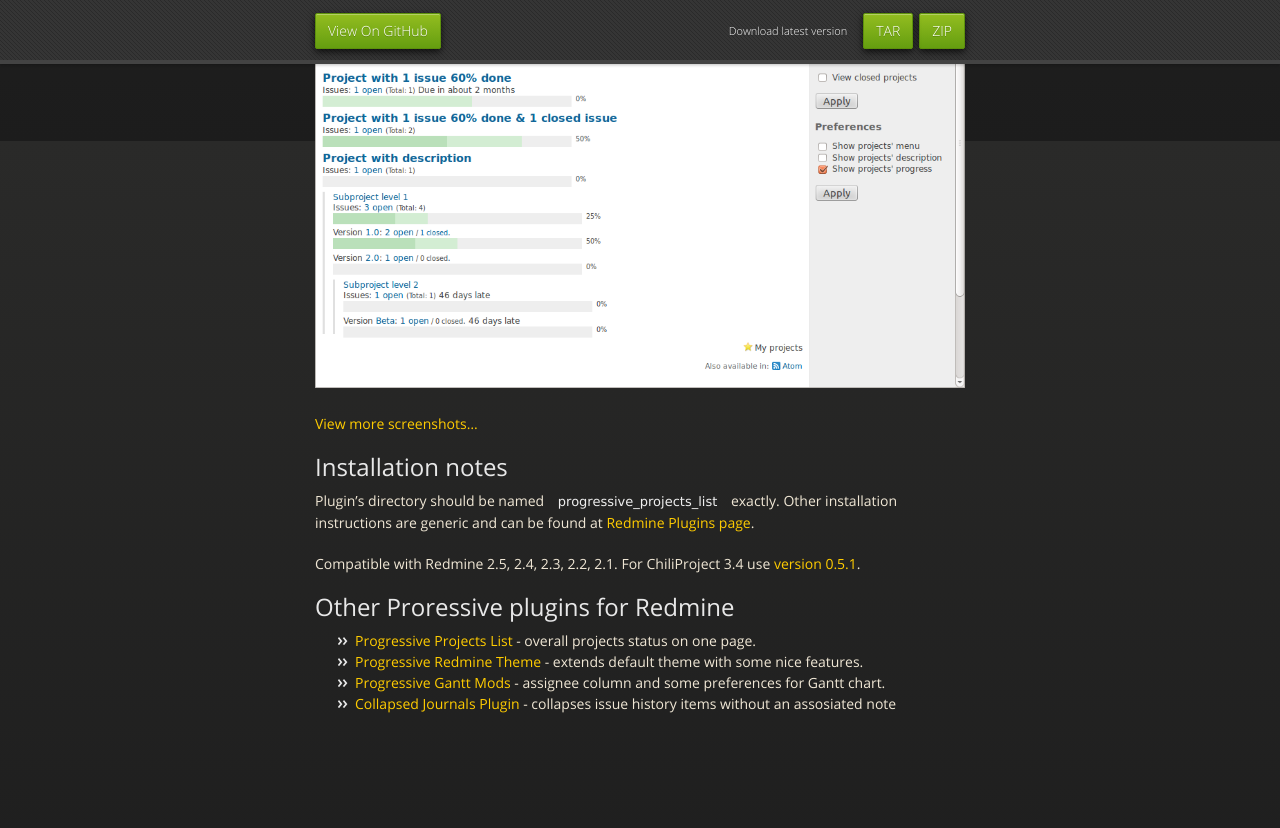
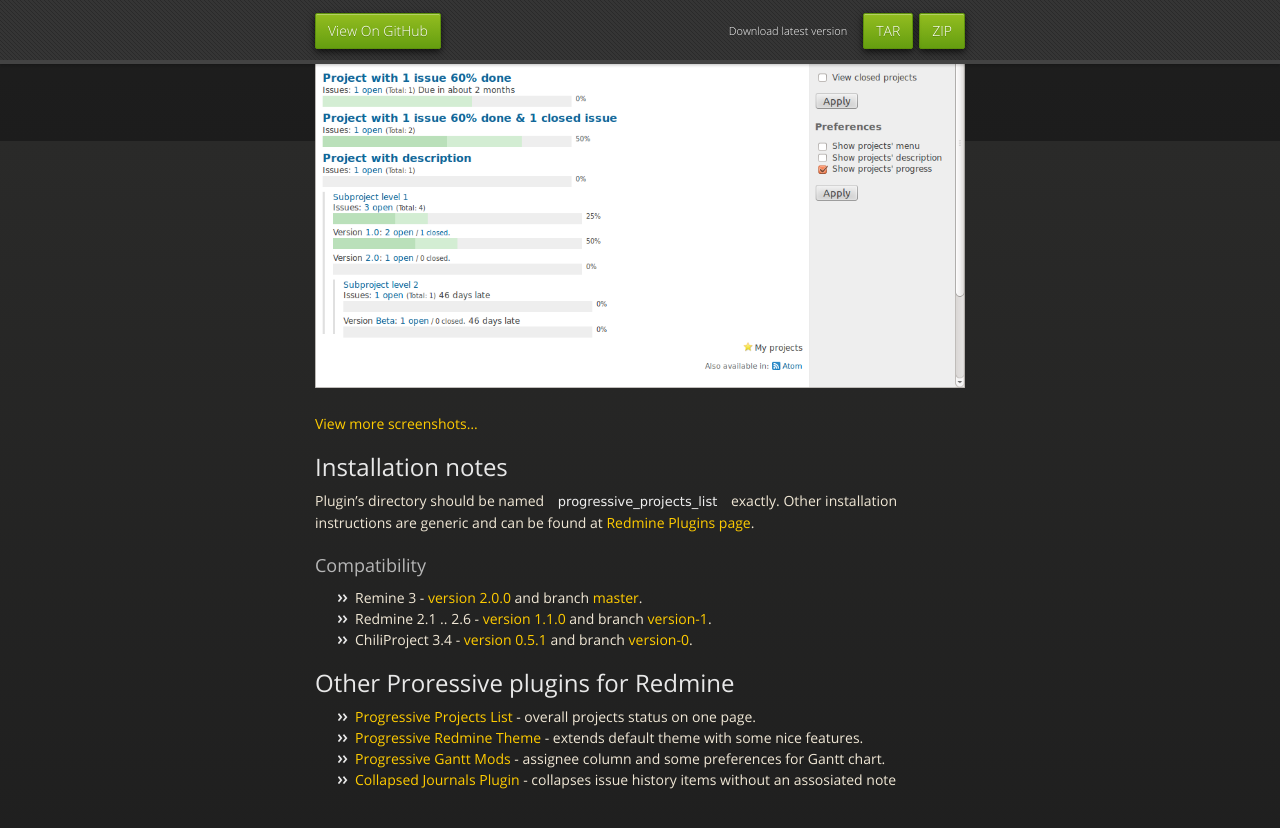
Before and after one commit to ergoserv/redmine-progressive-projects-list, a Jekyll site: the page built from index.md, in a window 1280 px wide and 900 px high, scrolled down 759 px. Shown: the top 828 px of the window. Built offline with Jekyll 4.4.1, drawn with Linux system fonts in a browser that asks for light colours; nearby versions of some CDN libraries; some of the changed text lies outside the part shown.

```diff
--- a/index.md
+++ b/index.md
@@ -35,8 +35,11 @@ Installation notes
 Plugin's directory should be named `progressive_projects_list` exactly.
 Other installation instructions are generic and can be found at [Redmine Plugins page](http://www.redmine.org/projects/redmine/wiki/Plugins).
 
-Compatible with Redmine 2.5, 2.4, 2.3, 2.2, 2.1.
-For ChiliProject 3.4 use [version 0.5.1](https://github.com/stgeneral/redmine-progressive-projects-list/releases/tag/v0.5.1).
+### Compatibility ###
+
+- Remine 3 - [version 2.0.0](https://github.com/stgeneral/redmine-progressive-projects-list/releases/tag/v2.0.0) and branch [master](https://github.com/stgeneral/redmine-progressive-projects-list/tree/master).
+- Redmine 2.1 .. 2.6 - [version 1.1.0](https://github.com/stgeneral/redmine-progressive-projects-list/releases/tag/v1.1.0) and branch [version-1](https://github.com/stgeneral/redmine-progressive-projects-list/tree/version-1).
+- ChiliProject 3.4 - [version 0.5.1](https://github.com/stgeneral/redmine-progressive-projects-list/releases/tag/v0.5.1) and branch [version-0](https://github.com/stgeneral/redmine-progressive-projects-list/tree/version-0).
 
 
 Other Proressive plugins for Redmine
```
Also changed, not shown: other parts of index.md (+1 -1 lines).
